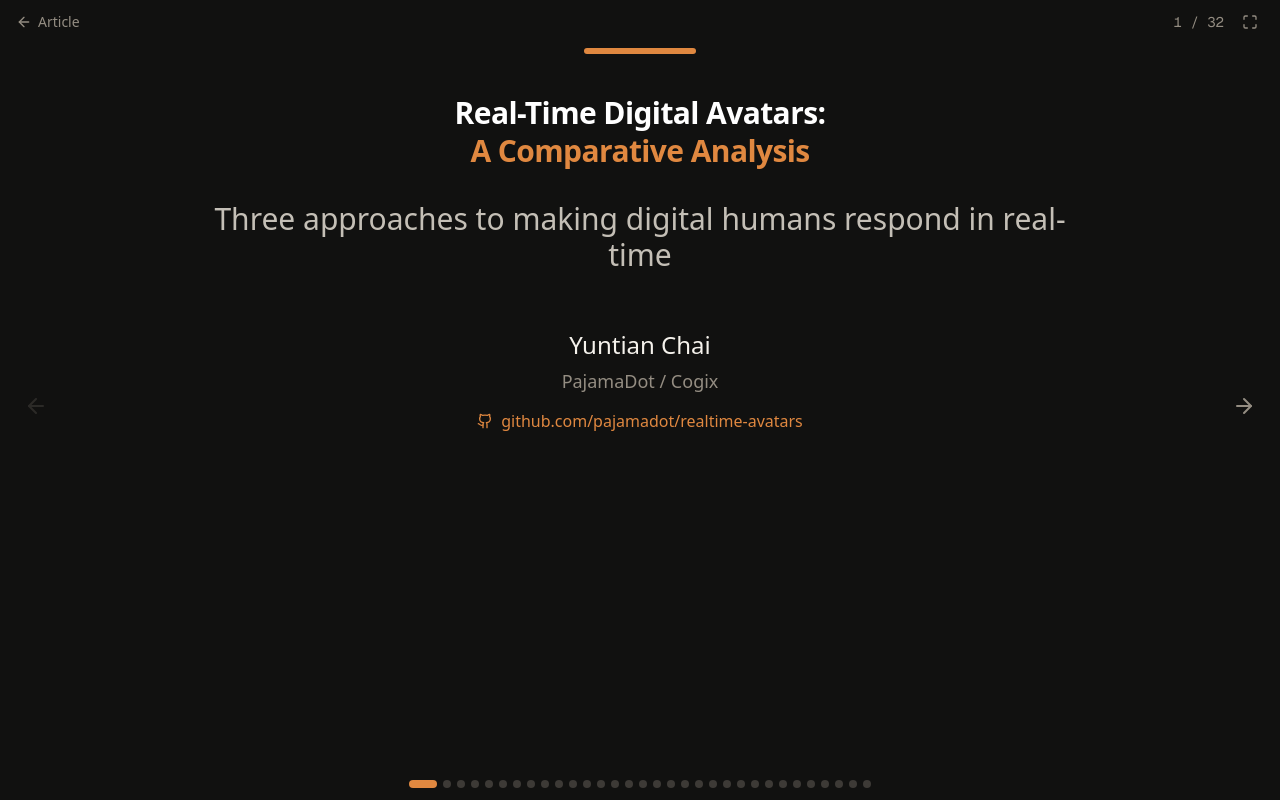
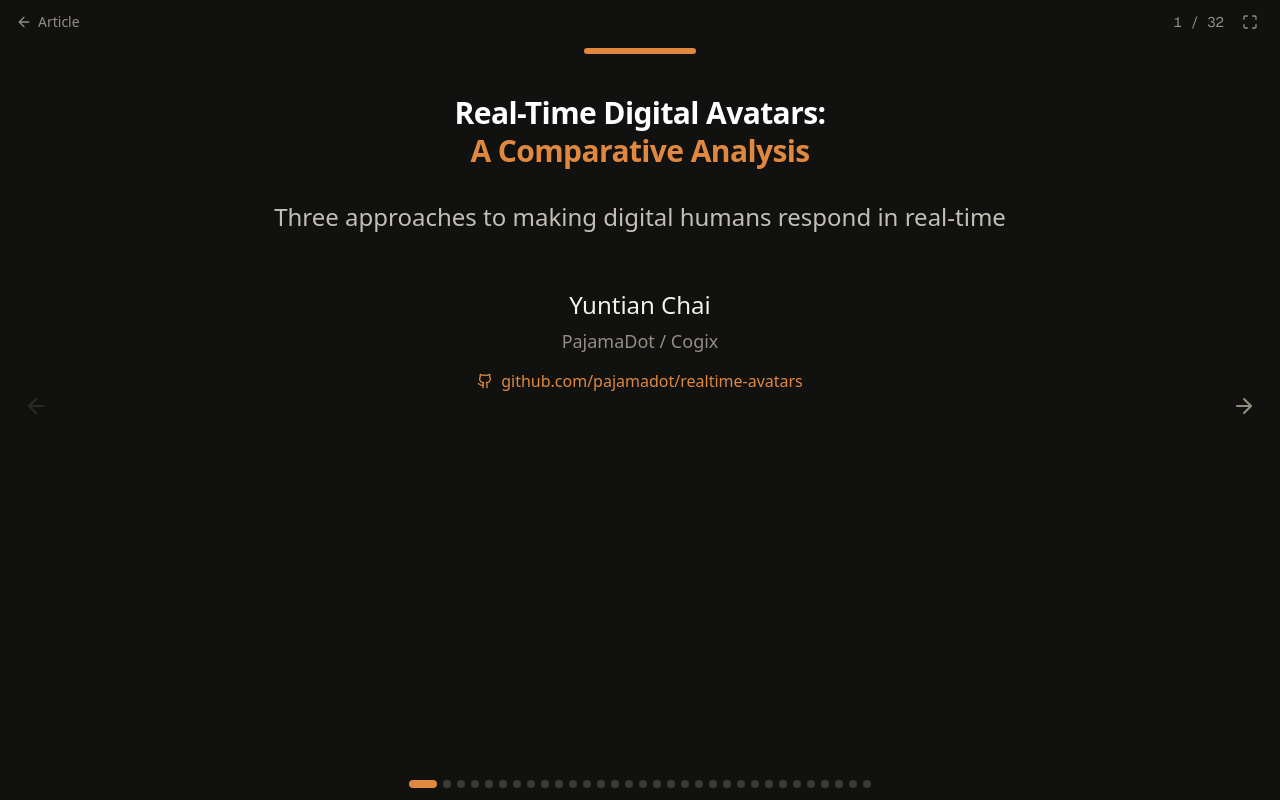
Before and after one commit to pajamadot/realtime-avatars, a Next.js app in the folder web/: page / in a window 1280 px wide. Built offline with nearby package versions, Linux system fonts and the light colour scheme.

Commit message:
Reduce title slide subtitle size for better hierarchy

```diff
--- a/web/app/slides/SlidesDeck.tsx
+++ b/web/app/slides/SlidesDeck.tsx
@@ -138,7 +138,7 @@
           A Comparative Analysis
         </span>
       </h1>
-      <p className="text-2xl sm:text-3xl text-[#c4bfb6] max-w-4xl mb-14">
+      <p className="text-xl sm:text-2xl text-[#c4bfb6] max-w-4xl mb-14">
         Three approaches to making digital humans respond in real-time
       </p>
       <div className="flex flex-col items-center gap-1.5 text-[#948d82]">
```
